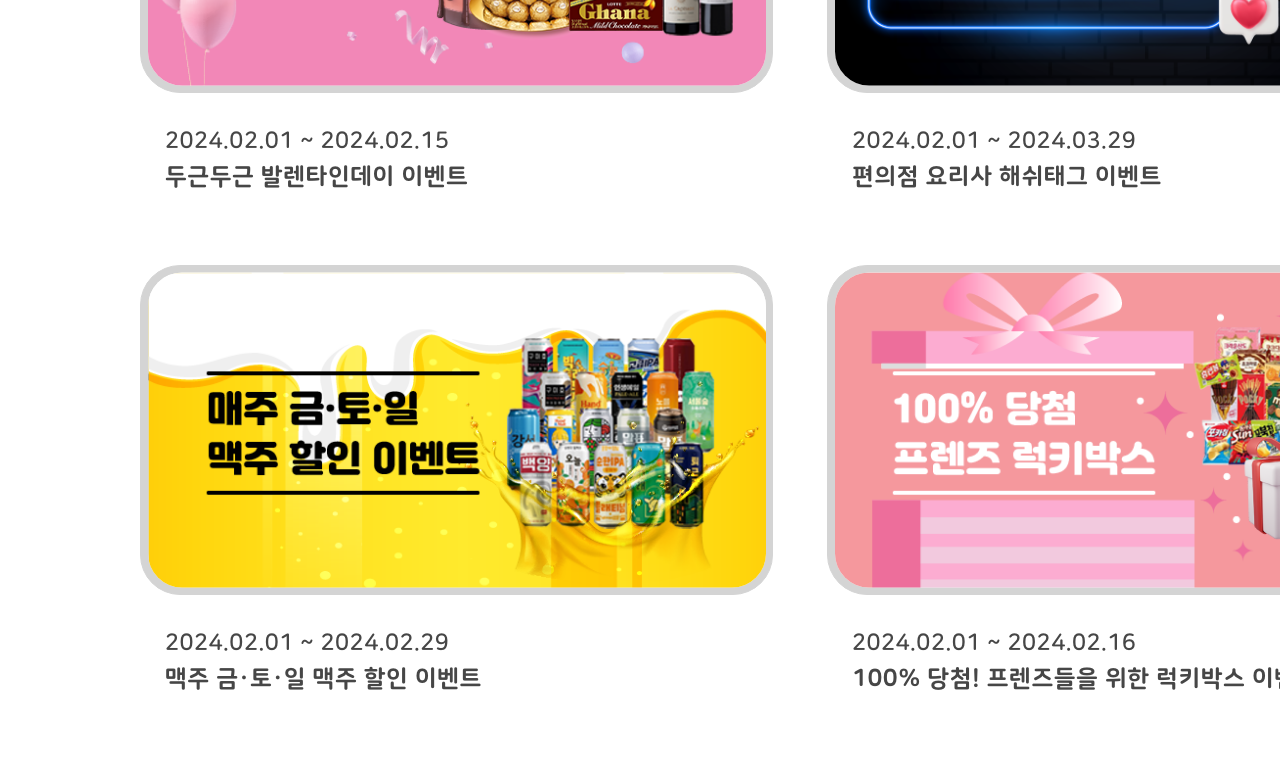
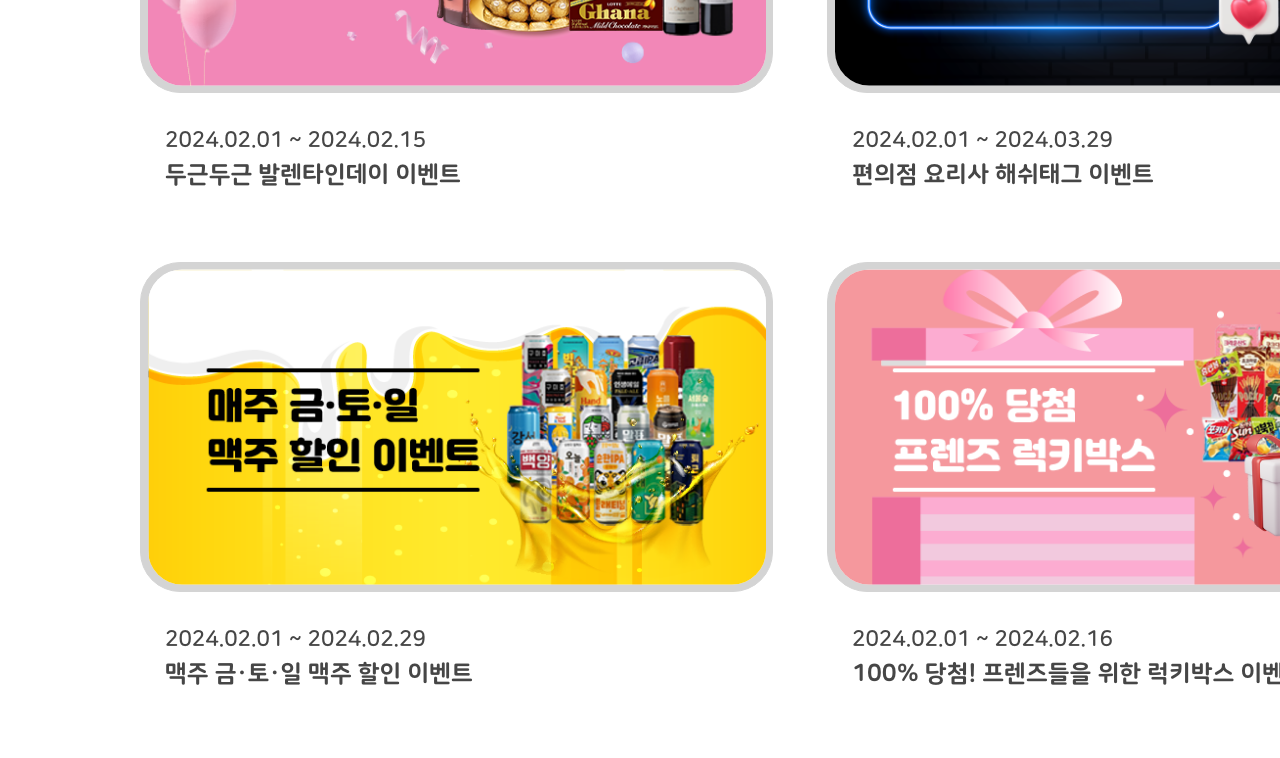
Before and after one commit to KAHMYERIM/Friends365, a plain HTML site: page sub/sub04_evet.html in a window 1280 px wide. Shown: the part 1360-2118 px from the top of the page. Drawn offline with nearby package versions, Linux system fonts and the light colour scheme; files whose address does not match are found by name; a web font is replaced by a local one.

Commit message:
Add files via upload

```diff
--- a/asset/css/sub4.css
+++ b/asset/css/sub4.css
@@ -295,19 +295,18 @@ header{
 .content2_in> div> a{
     display: block;
     margin: 30px 0 70px;
-    line-height: 36px;
+    line-height: 34px;
     text-align: start;
     padding-left: 25px;
     font-weight: 800;
     color: #464646;
-    letter-spacing: 0.5px;
     font-size: 24px;
 }
 .content2_in> div:hover> a{
     color: #F47721;
 }
 .content2_in> div> a> span{
-    font-size: 23px;
+    font-size: 22px;
     font-weight: 600;
 }
 
```
